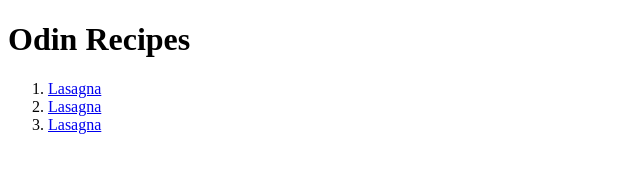
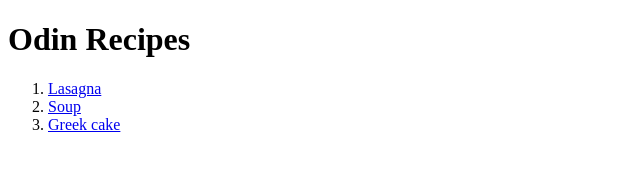
Before and after one commit to iwqfflex/odin-recipes, a plain HTML site: page index.html in a window 1280 px wide. Shown: the full height of the page, 0-640 px from the left. Drawn offline with Linux system fonts and the light colour scheme.

Commit message:
last min changes for lasagna

```diff
--- a/index.html
+++ b/index.html
@@ -10,8 +10,8 @@
         <h1> Odin Recipes </h1>
         <ol>
             <li> <a href="recipes/lasagna.html"> Lasagna </a> </li>
-            <li> <a href="recipes/soup.html"> Lasagna </a> </li>
-            <li> <a href="recipes/greekcake.html"> Lasagna </a> </li>
+            <li> <a href="recipes/soup.html"> Soup </a> </li>
+            <li> <a href="recipes/greekcake.html"> Greek cake </a> </li>
         </ol>
    </p>
 </body>
```
